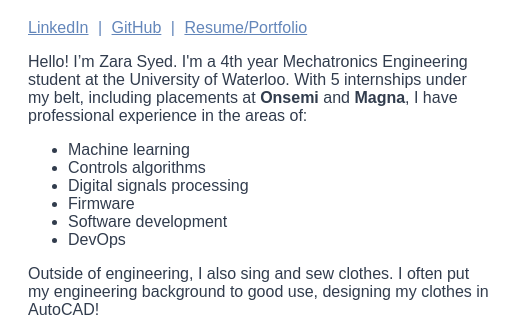
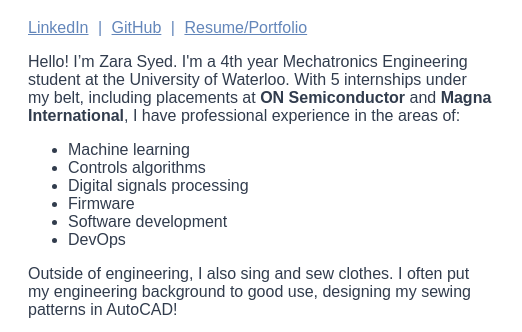
Before and after one commit to ZSyed350/zarasyed, a plain HTML site: page index.html in a window 1280 px wide. Shown: the part 101-433 px from the top of the page, 596-1118 px from the left. Drawn offline with Linux system fonts and the light colour scheme.

Commit message:
updated wording

```diff
--- a/index.html
+++ b/index.html
@@ -59,7 +59,7 @@
             <a href="https://github.com/ZSyed350">GitHub</a>
             <span class="separator">|</span>
             <a href="Zara_Syed_Resume_Portfolio.pdf">Resume/Portfolio</a>
-            <p>Hello! I’m Zara Syed. I'm a 4th year Mechatronics Engineering student at the University of Waterloo. With 5 internships under my belt, including placements at <strong>Onsemi</strong> and <strong>Magna</strong>, I have professional experience in the areas of:</p>
+            <p>Hello! I’m Zara Syed. I'm a 4th year Mechatronics Engineering student at the University of Waterloo. With 5 internships under my belt, including placements at <strong>ON Semiconductor</strong> and <strong>Magna International</strong>, I have professional experience in the areas of:</p>
             <ul>
                 <li>Machine learning</li>
                 <li>Controls algorithms</li>
@@ -68,7 +68,7 @@
                 <li>Software development</li>
                 <li>DevOps</li>
             </ul>
-            <p>Outside of engineering, I also sing and sew clothes. I often put my engineering background to good use, designing my clothes in AutoCAD!</p>
+            <p>Outside of engineering, I also sing and sew clothes. I often put my engineering background to good use, designing my sewing patterns in AutoCAD!</p>
             <p>Always open to new connections and coffee chats, even virtual ones. Feel free to reach out on <a href="https://www.linkedin.com/in/zara-syed-uw/" target="_blank">LinkedIn</a>.
             </p>
         </div>
```
